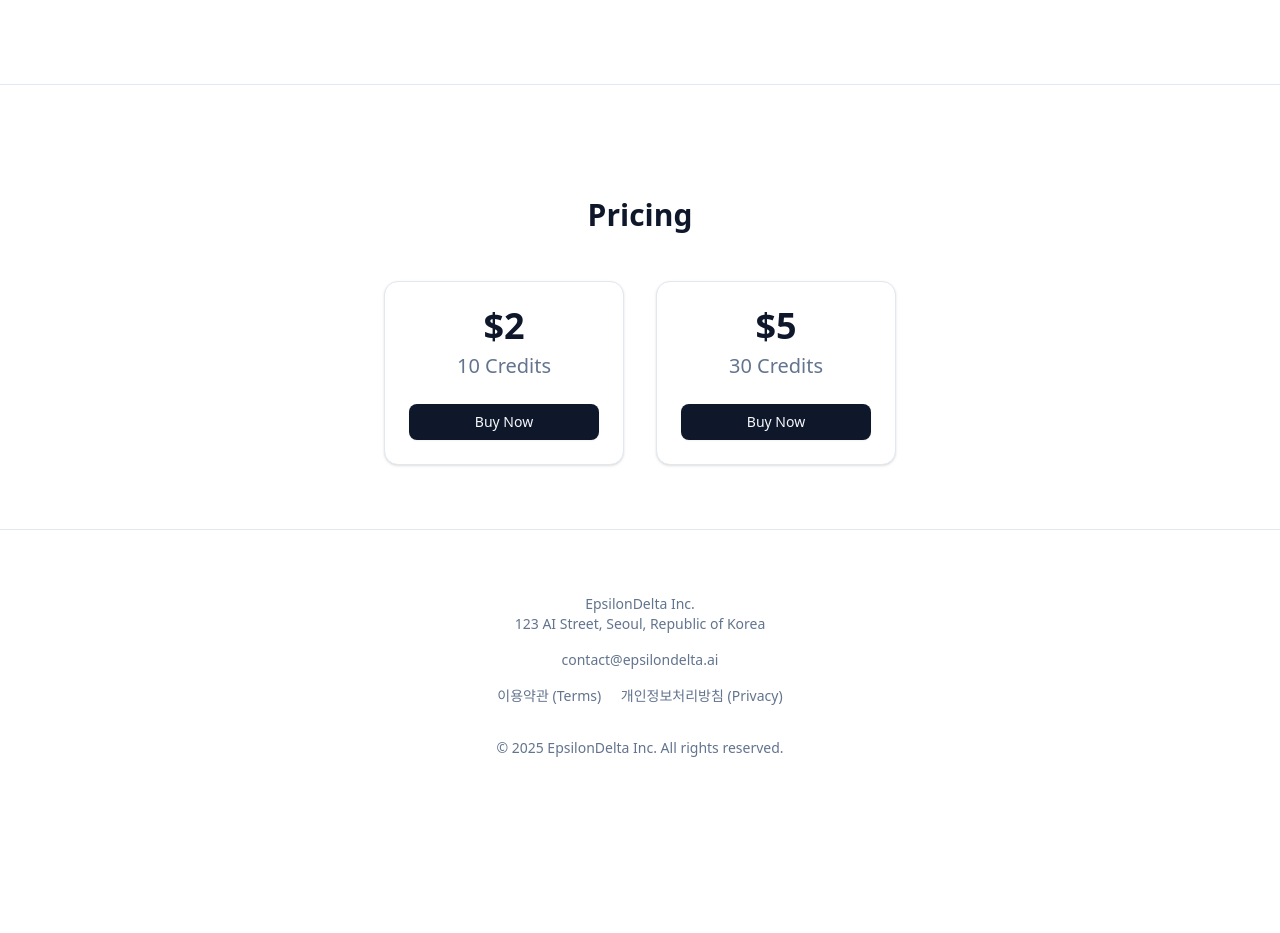
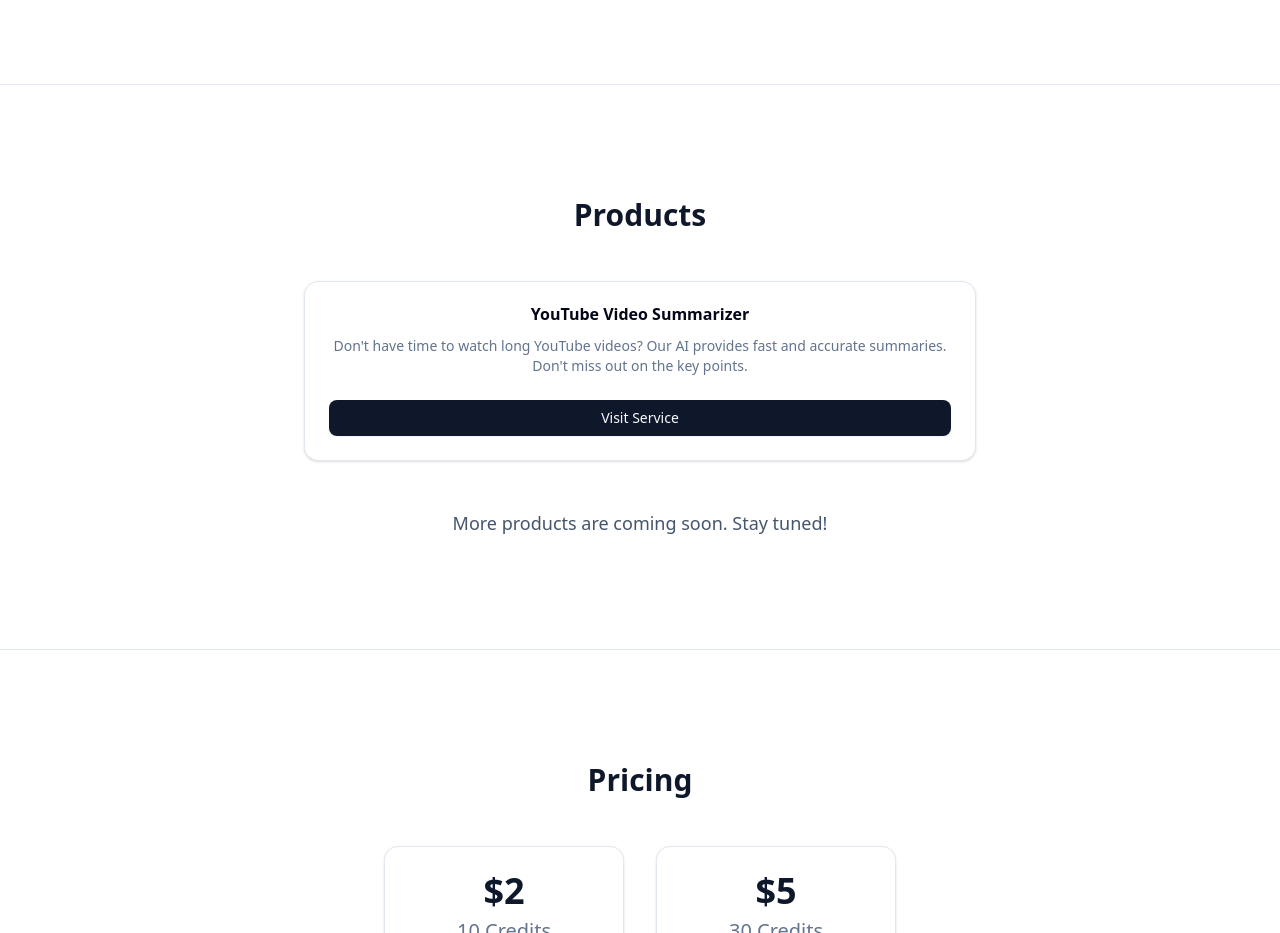
Before and after one commit to Epsilondelta-ai/epsilondelta.ai, a SvelteKit app: page / in a window 1280 px wide. Shown: the part 1560-2493 px from the top of the page. Before the commit the page ends 2382 px from the top, so only its background shows below. Built offline with nearby package versions, Linux system fonts and the light colour scheme.

Commit message:
제품 탭 추가

```diff
--- a/src/routes/+page.svelte
+++ b/src/routes/+page.svelte
@@ -61,6 +61,19 @@
 					}
 				]
 			},
+			products: {
+				title: '제품',
+				visitButton: '서비스 바로가기',
+				items: [
+					{
+						name: 'YouTube 영상 요약기',
+						description:
+							'긴 YouTube 영상, 볼 시간이 없다면? AI가 핵심만 빠르게 요약해 드립니다. 중요한 내용을 놓치지 마세요.',
+						link: 'https://youtube-summarizer.epsilondelta.ai'
+					}
+				],
+				comingSoon: '더 많은 제품들이 출시될 예정입니다. 기대해주세요!'
+			},
 			pricing: {
 				title: '가격 정책',
 				buyButton: '구매하기',
@@ -73,7 +86,8 @@
 						price: '$5',
 						credits: '30 크레딧'
 					}
-				]
+				],
+				comingSoon: 'More products are coming soon. Stay tuned!'
 			}
 		},
 		en: {
@@ -112,6 +126,19 @@
 					}
 				]
 			},
+			products: {
+				title: 'Products',
+				visitButton: 'Visit Service',
+				items: [
+					{
+						name: 'YouTube Video Summarizer',
+						description:
+							"Don't have time to watch long YouTube videos? Our AI provides fast and accurate summaries. Don't miss out on the key points.",
+						link: 'https://youtube-summarizer.epsilondelta.ai'
+					}
+				],
+				comingSoon: 'More products are coming soon. Stay tuned!'
+			},
 			pricing: {
 				title: 'Pricing',
 				buyButton: 'Buy Now',
@@ -124,7 +151,8 @@
 						price: '$5',
 						credits: '30 Credits'
 					}
-				]
+				],
+				comingSoon: 'More products are coming soon. Stay tuned!'
 			}
 		}
 	};
@@ -273,6 +301,37 @@
 
 	<Separator class="my-12" />
 
+	<!-- Products Section -->
+	<section id="products" class="px-6 py-16">
+		<div class="container mx-auto max-w-4xl">
+			<h2 class="mb-12 text-center text-3xl font-bold text-slate-900 dark:text-white">
+				{currentContent.products.title}
+			</h2>
+			<div class="mx-auto grid max-w-2xl gap-8">
+				{#each currentContent.products.items as product}
+					<Card
+						class="flex flex-col justify-between border border-slate-200 text-center transition-shadow hover:shadow-lg dark:border-slate-800"
+					>
+						<CardHeader>
+							<CardTitle>{product.name}</CardTitle>
+							<CardDescription class="pt-2">{product.description}</CardDescription>
+						</CardHeader>
+						<CardContent>
+							<a href={product.link} target="_blank" rel="noopener noreferrer" class="w-full">
+								<Button class="w-full">{currentContent.products.visitButton}</Button>
+							</a>
+						</CardContent>
+					</Card>
+				{/each}
+			</div>
+			<p class="mt-12 text-center text-lg text-slate-600 dark:text-slate-400">
+				{currentContent.products.comingSoon}
+			</p>
+		</div>
+	</section>
+
+	<Separator class="my-12" />
+
 	<!-- Pricing Section -->
 	<section id="pricing" class="px-6 py-16">
 		<div class="container mx-auto max-w-4xl">
```
